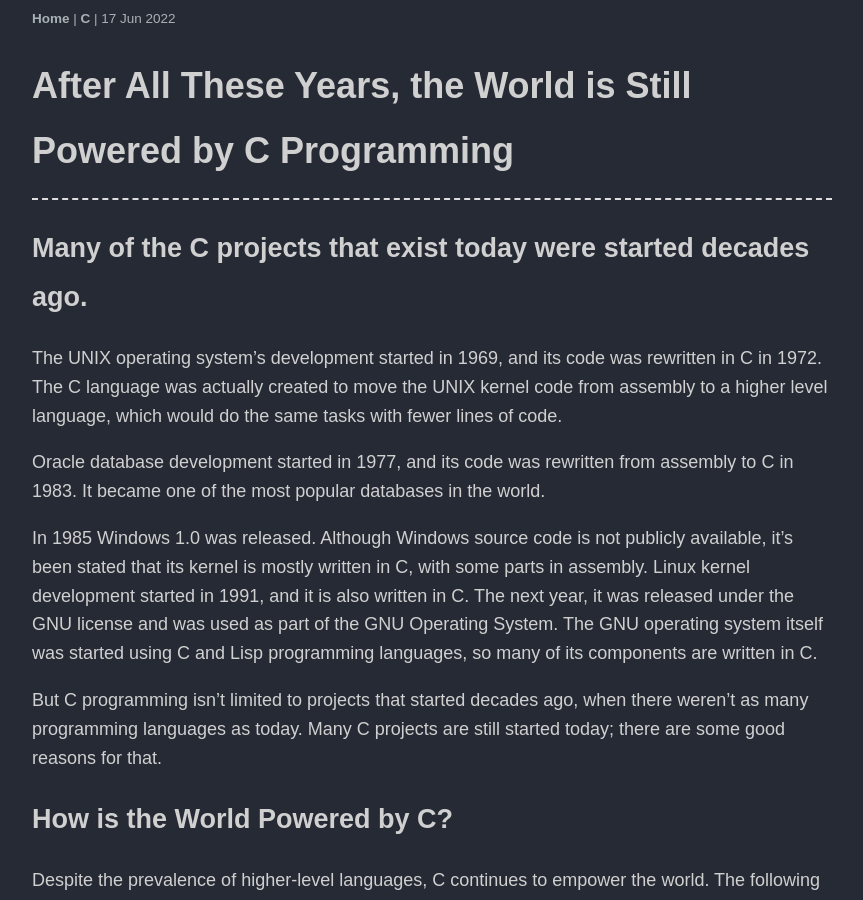
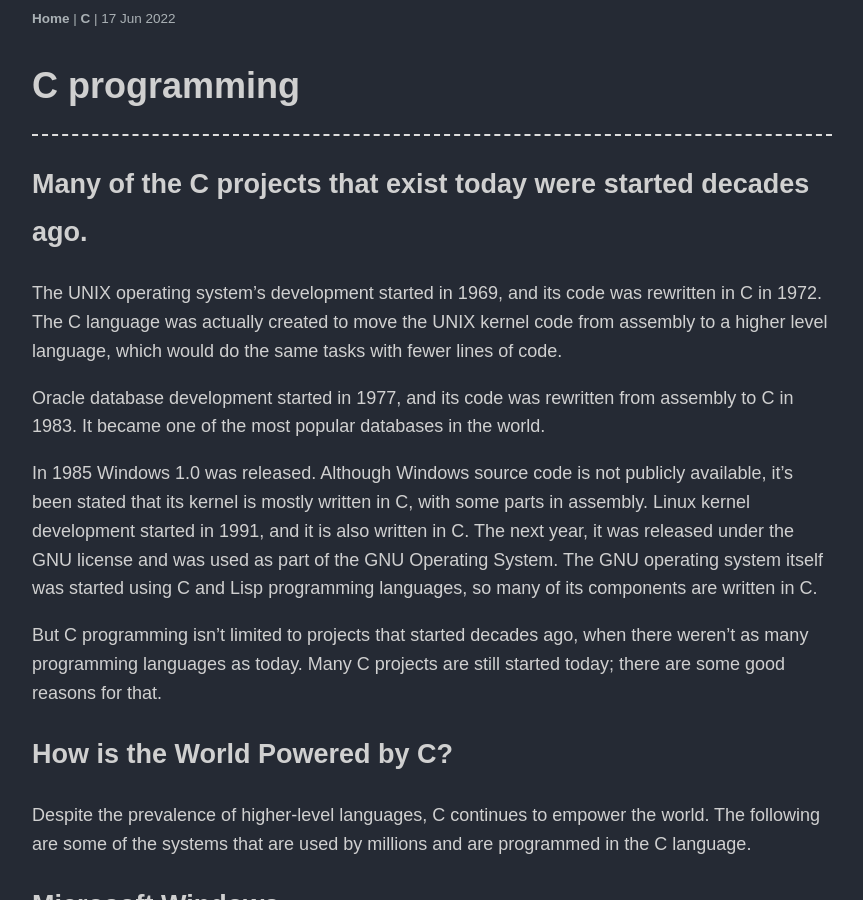
Before and after one commit to alifertah/alifertah.github.io, a Jekyll site: the page built from _posts/2022-06-17-C-programming.md, in a window 1280 px wide and 900 px high. Shown: the whole window, without its empty margins (208-1071 px from the left). Built offline with Jekyll 4.4.1, drawn with Linux system fonts in a browser that asks for light colours; some web fonts are replaced.

Commit message:
new post :fire:

```diff
--- a/_posts/2022-06-17-C-programming.md
+++ b/_posts/2022-06-17-C-programming.md
@@ -1,6 +1,6 @@
 ---
 layout: post
-title: After All These Years, the World is Still Powered by C Programming
+title: C programming
 tags: C programming IT
 category: C
 date: 17-06-2022
```
